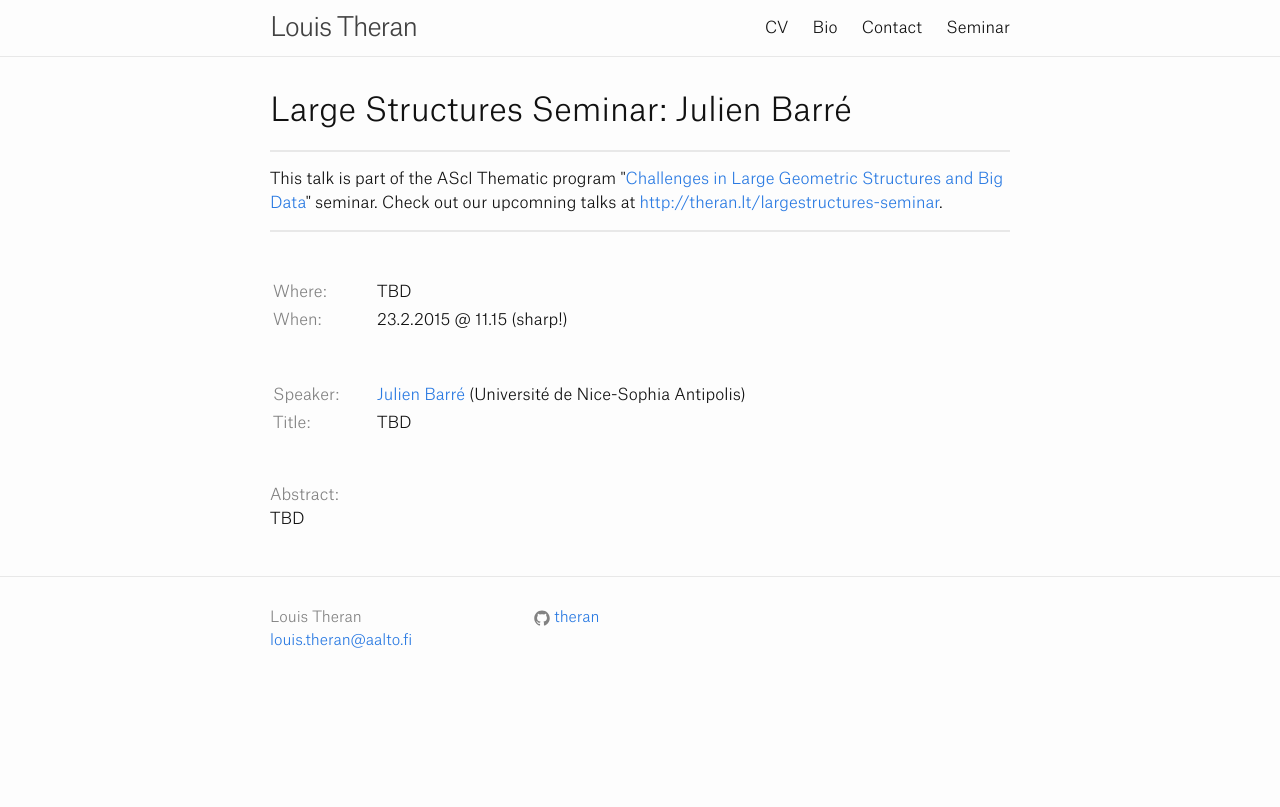
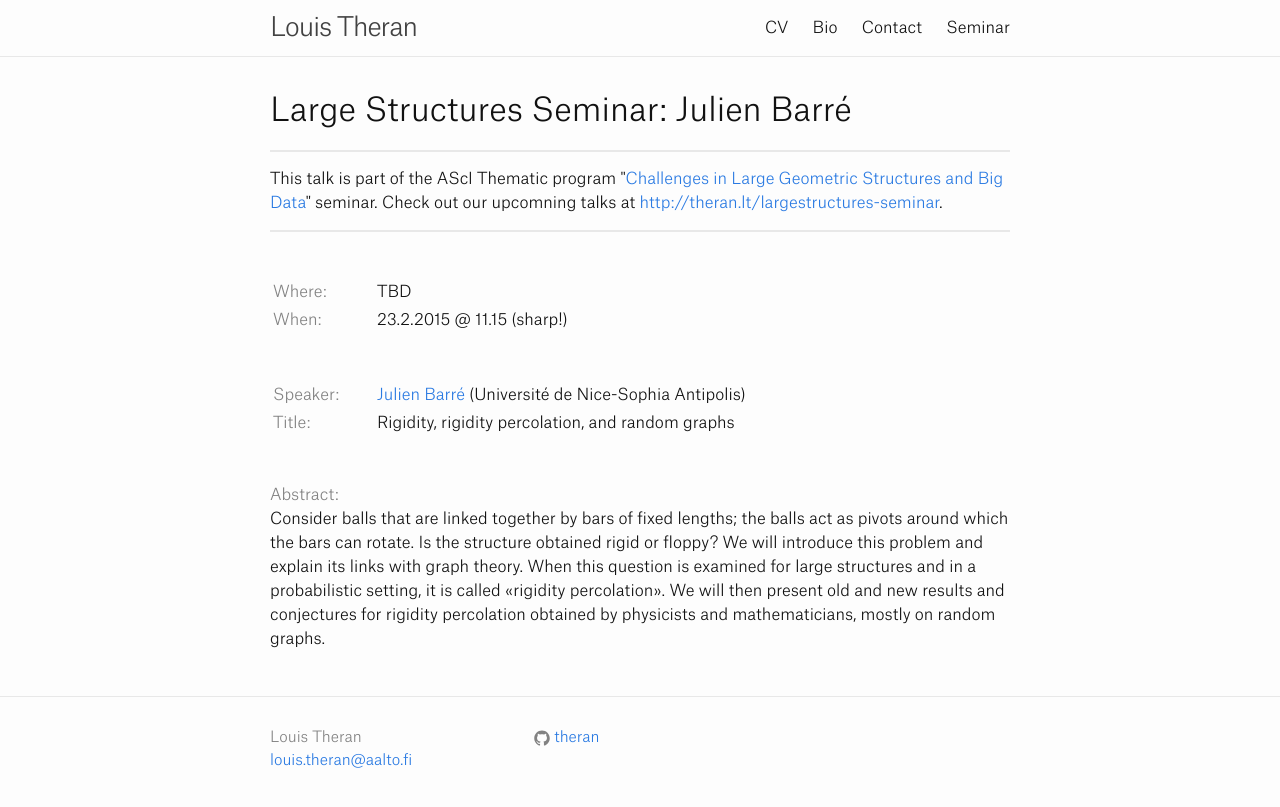
Before and after one commit to theran/theran.github.io, a Jekyll site: the page built from _seminartalks/2015-02-23-barre.md, in a window 1280 px wide. Shown: the top 807 px of the page. Built offline with Jekyll 4.4.1, drawn with Linux system fonts in a browser that asks for light colours.

Commit message:
Title and abstract

```diff
--- a/_seminartalks/2015-02-23-barre.md
+++ b/_seminartalks/2015-02-23-barre.md
@@ -4,11 +4,11 @@ speaker: Julien Barré
 speakerinst: Université de Nice-Sophia Antipolis
 speakershortinst: Nice
 speakerurl: http://math.unice.fr/~jbarre
-talktitle: TBD
+talktitle: Rigidity, rigidity percolation, and random graphs
 talkdate: 23.2.2015
 talktime: 11.15 (sharp!)
 talkplace: TBD
 title: "Large Structures Seminar - Julien Barré"
 ---
 
-TBD
+Consider balls that are linked together by bars of fixed lengths; the balls act as pivots around which the bars can rotate. Is the structure obtained rigid or floppy? We will introduce this problem and explain its links with graph theory. When this question is examined for large structures and in a probabilistic setting, it is called «rigidity percolation». We will then present old and new results and conjectures for rigidity percolation obtained by physicists and mathematicians, mostly on random graphs.
```
